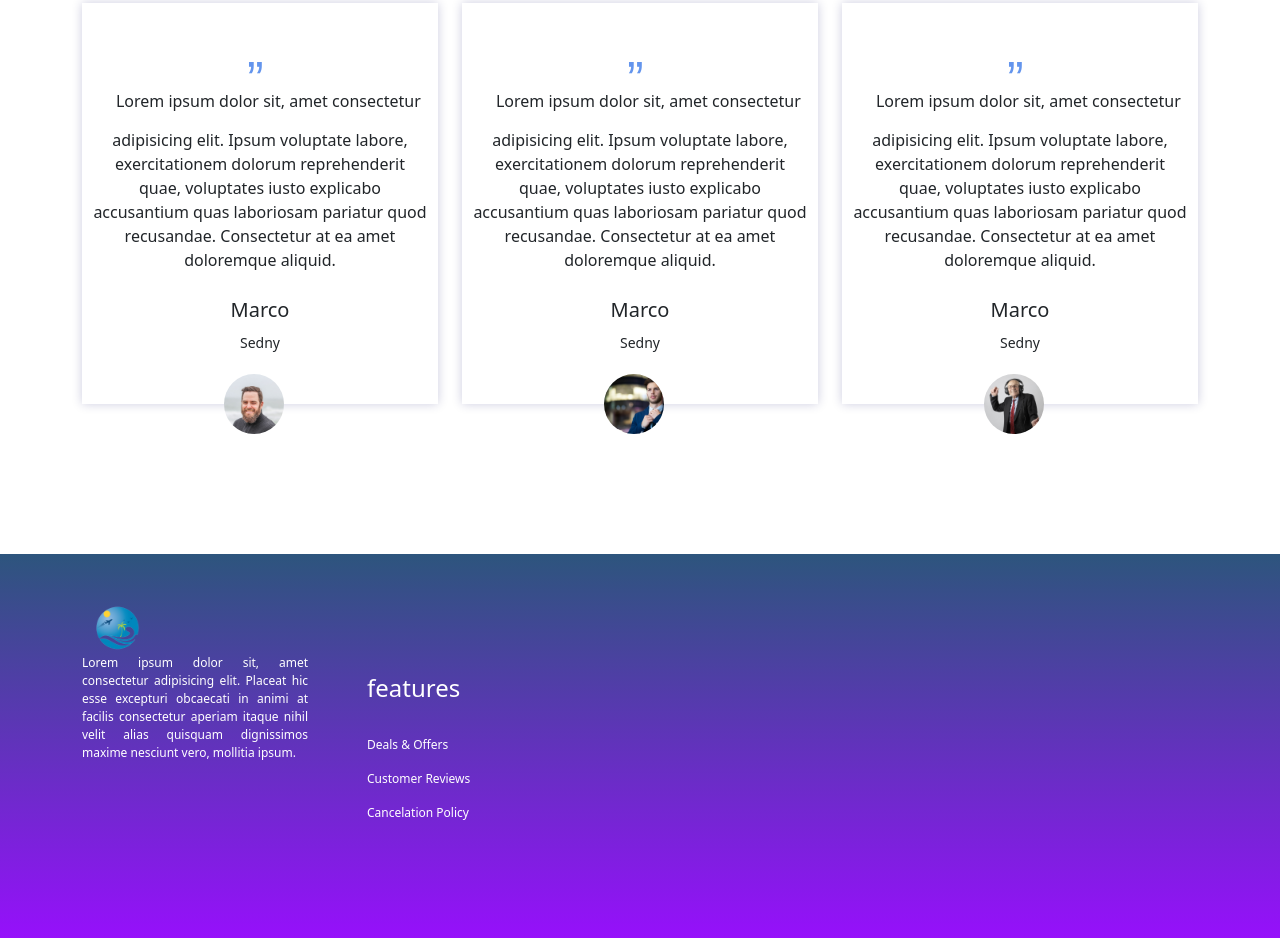
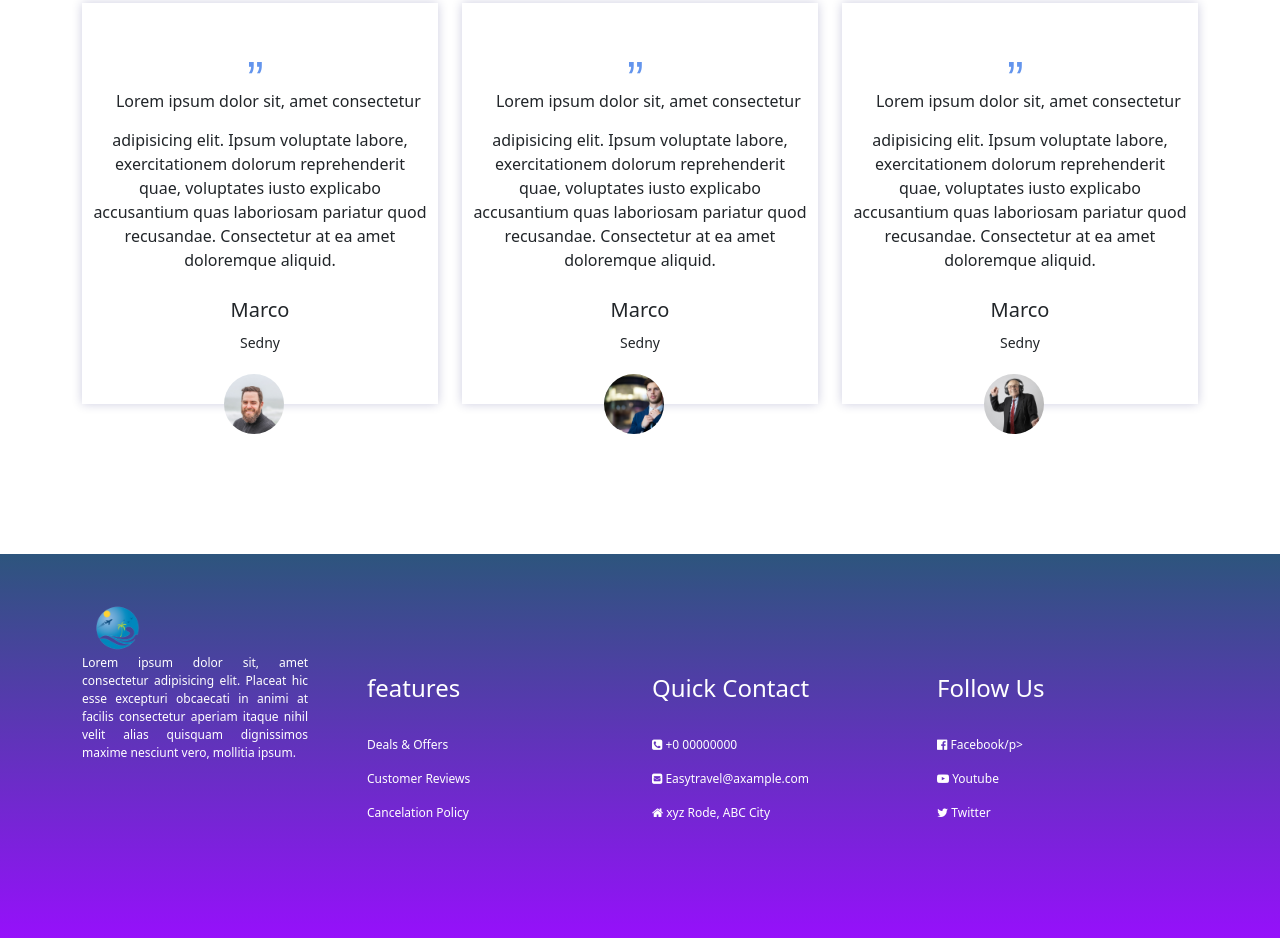
Before and after one commit to Ahlam77/EasyTravel, a website: page index.html in a window 1280 px wide. Shown: the part 1868-2806 px from the top of the page. Drawn offline with nearby package versions, Linux system fonts and the light colour scheme.

Commit message:
chenged footer

```diff
--- a/homepage.css
+++ b/homepage.css
@@ -1,3 +1,7 @@
+[class*="col-"] {
+    width: 100%;
+}
+
 * {
     margin: 0;
     padding: 0;
@@ -432,3 +436,8 @@ h1 {
     text-align: justify;
     padding-right: 35px;
 }
+
+.footer p .row .fa {
+    padding-right: 20px;
+    font-size: 15px;
+}
--- a/index.html
+++ b/index.html
@@ -253,12 +253,22 @@
             <p>Customer Reviews</p>
             <p>Cancelation Policy</p>
           </div>
-          <div class="col-md-3"></div>
-          <div class="col-md-3"></div>
+          <div class="col-md-3">
+            <h4>Quick Contact</h4>
+            <p><i class="fa fa-phone-square"></i> +0 00000000</p>
+            <p><i class="fa fa-envelope-square"></i> Easytravel@axample.com</p>
+            <p><i class="fa fa-home"></i> xyz Rode, ABC City</p>
+
+          </div>
+          <div class="col-md-3">
+          <h4>Follow Us</h4>
+            <p><i class="fa fa-facebook-official"></i> Facebook/p>
+            <p><i class="fa fa-youtube-play"></i> Youtube</p>
+            <p><i class="fa fa-twitter"></i> Twitter</p>
+        </div>
         </div>
       </div>
     </footer>
   </section>
 </body>
-
 </html>
```
